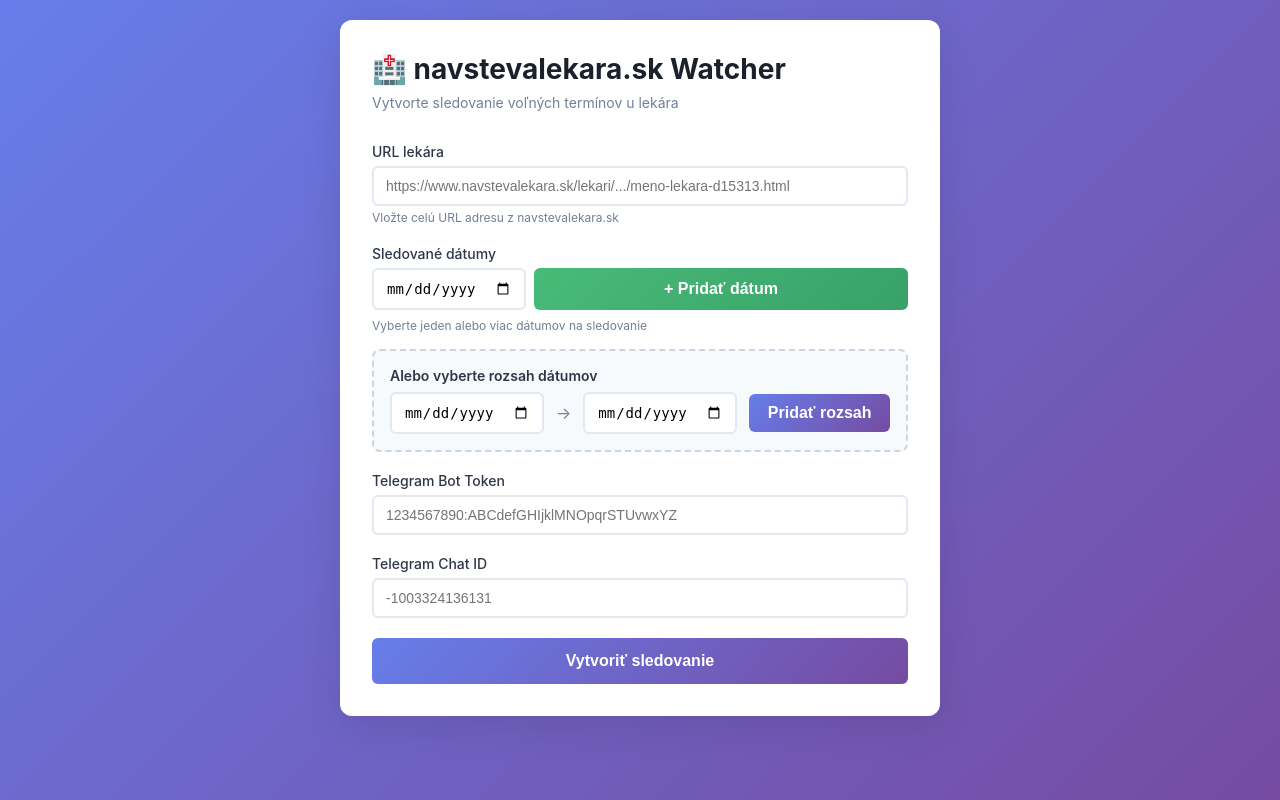
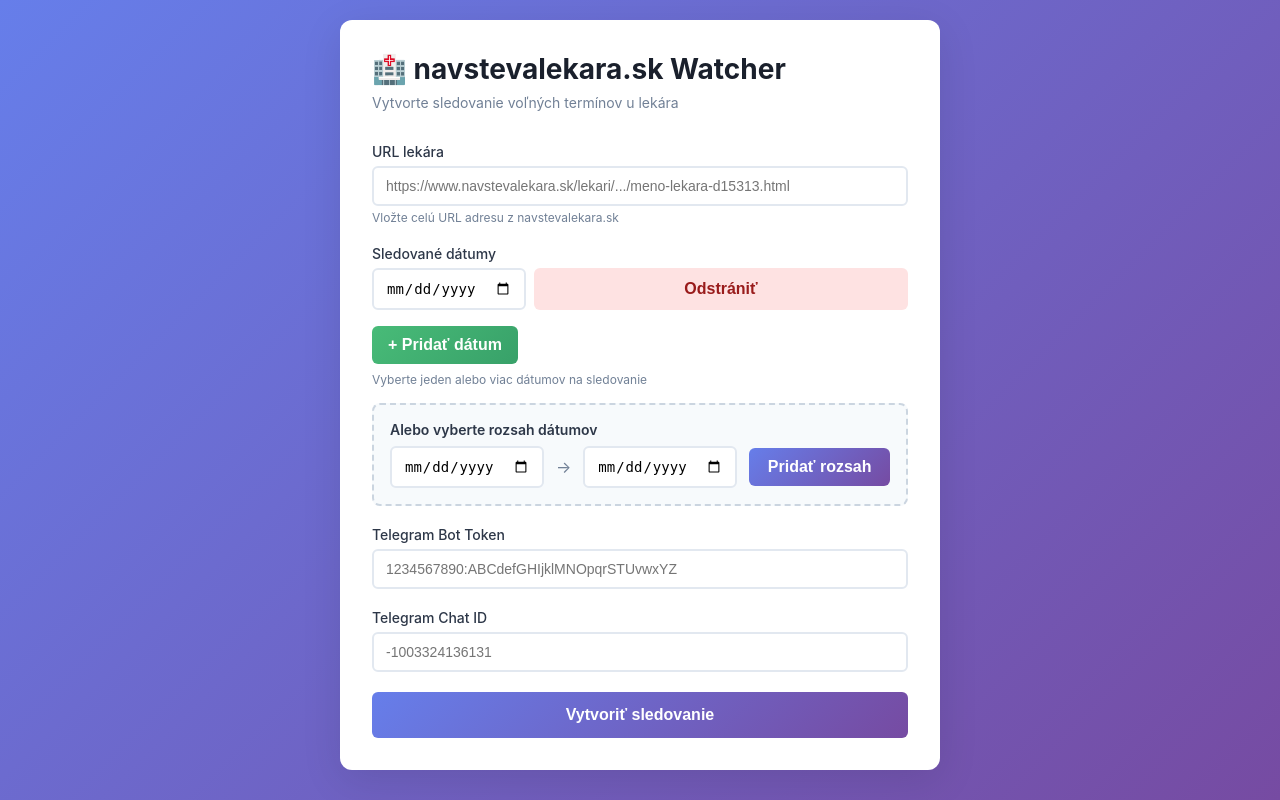
Before and after one commit to kamko/navstevalekara-watcher, a FastAPI app: page / in a window 1280 px wide. Run offline with FastAPI, Linux system fonts and the light colour scheme.

Commit message:
Move add date button outside rows to add dates at the end

```diff
--- a/templates/index.html
+++ b/templates/index.html
@@ -188,10 +188,11 @@
                                 class="date-input"
                                 style="flex: 1;"
                             >
-                            <button type="button" onclick="addDateInput()" class="add-date-btn">+ Pridať dátum</button>
+                            <button type="button" onclick="this.parentElement.remove()" class="remove-date-btn">Odstrániť</button>
                         </div>
                     </div>
-                    <p class="help-text">Vyberte jeden alebo viac dátumov na sledovanie</p>
+                    <button type="button" onclick="addDateInput()" class="add-date-btn" style="margin-top: 8px; width: auto;">+ Pridať dátum</button>
+                    <p class="help-text" style="margin-top: 8px;">Vyberte jeden alebo viac dátumov na sledovanie</p>
 
                     <div class="date-range-section">
                         <div class="date-range-label">Alebo vyberte rozsah dátumov</div>
```
